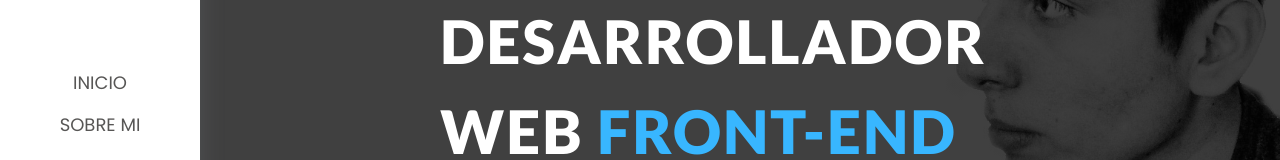
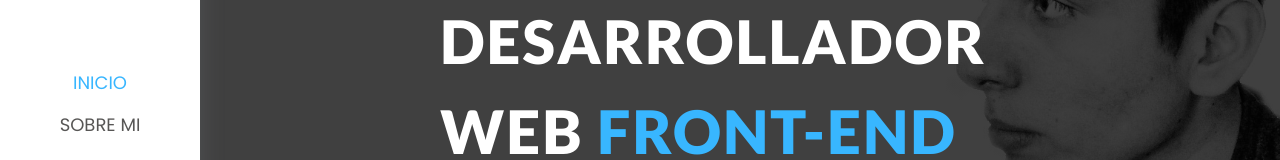
Before and after one commit to victorivanlopez/my-portfolio-react, a React (Vite) app: page / in a window 1280 px wide. Shown: the part 294-454 px from the top of the page. Built offline with nearby package versions, Linux system fonts and the light colour scheme.

Commit message:
Created: Scroll Spy functionality

```diff
--- a/src/components/header/Header.jsx
+++ b/src/components/header/Header.jsx
@@ -1,4 +1,4 @@
-import { useState } from 'react';
+import { useEffect, useState } from 'react';
 import {
   HeaderMain,
   Navegation,
@@ -15,10 +15,33 @@ import { faLinkedin, faGithub } from '@fortawesome/free-brands-svg-icons';
 import { faBars } from '@fortawesome/free-solid-svg-icons';
 
 const navLinks = ['Inicio', 'Sobre Mi', 'Experiencia y Habilidades', 'Proyectos', 'Contacto'];
+const navLinksId = ['home', 'about', 'resume', 'projects', 'contact'];
 
 export const Header = () => {
 
   const [isOpen, setIsOpen] = useState(false);
+  const [activeLink, setActiveLink] = useState('home');
+
+  useEffect(() => {
+    const sections = document.querySelectorAll('.observer');
+
+    const callback = (entries) => {
+      entries.forEach((entry) => {
+        if (entry.isIntersecting) {
+          setActiveLink(entry.target.id);
+          console.log(entry.target.id)
+        };
+      });
+    };
+
+    const observer = new IntersectionObserver(callback, {
+      rootMargin: '0px',
+      threshold: 0.5
+    });
+
+    sections.forEach((section) => observer.observe(section));
+  }, [])
+
 
   return (
     <>
@@ -40,9 +63,12 @@ export const Header = () => {
           <MenuContainer>
             <MenuPrimary>
               {
-                navLinks.map(link => (
+                navLinks.map((link, i) => (
                   <li key={link}>
-                    <a href="#">{link}</a>
+                    <a
+                      className={navLinksId[i] === activeLink ? 'active-link' : ''}
+                      href={`#${navLinksId[i]}`}
+                    >{link}</a>
                   </li>
                 ))
               }
--- a/src/components/header/styles.js
+++ b/src/components/header/styles.js
@@ -108,6 +108,10 @@ export const MenuPrimary = styled.ul`
       color: ${({ theme }) => theme.colors.primary};
     }
   }
+
+  .active-link {
+    color: ${({ theme }) => theme.colors.primary};
+  }
 `;
 
 export const MenuSocialContainer = styled.nav`
```
Lines whose indentation alone changed are shown as unchanged.
